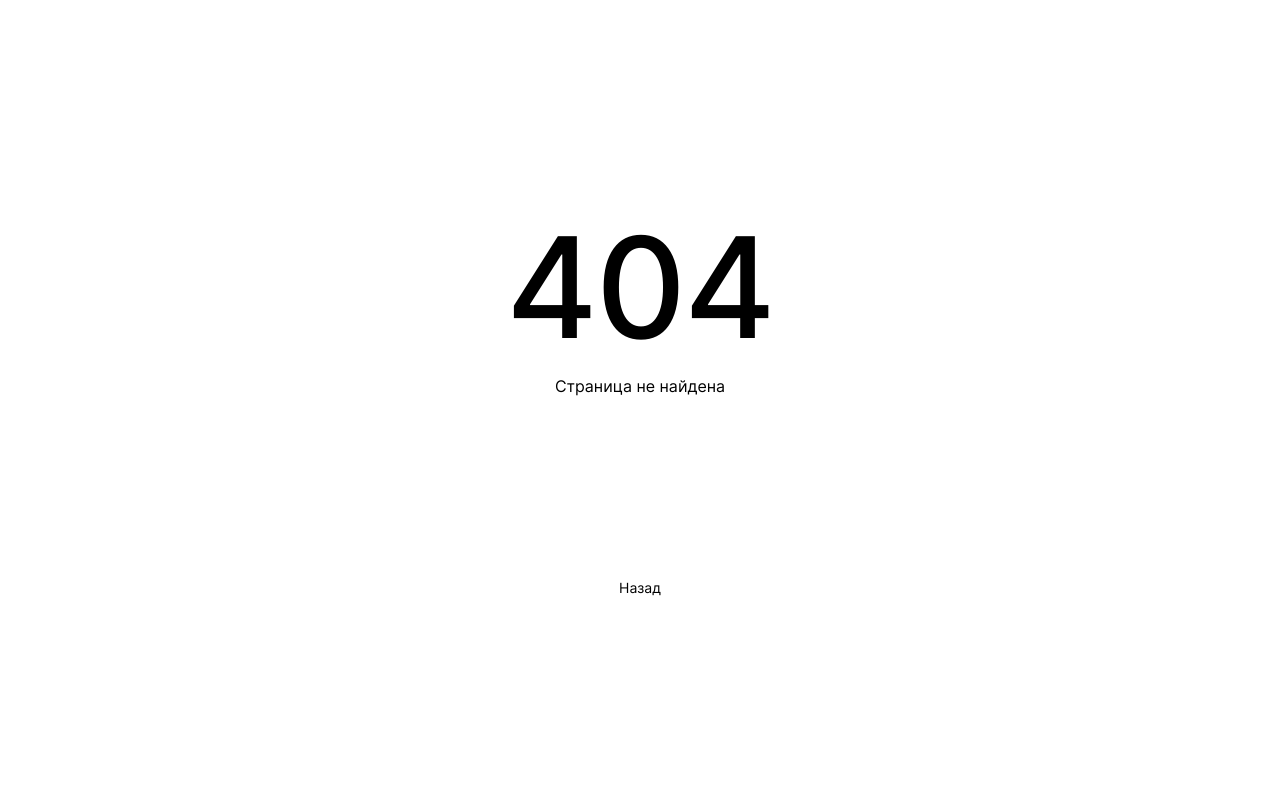
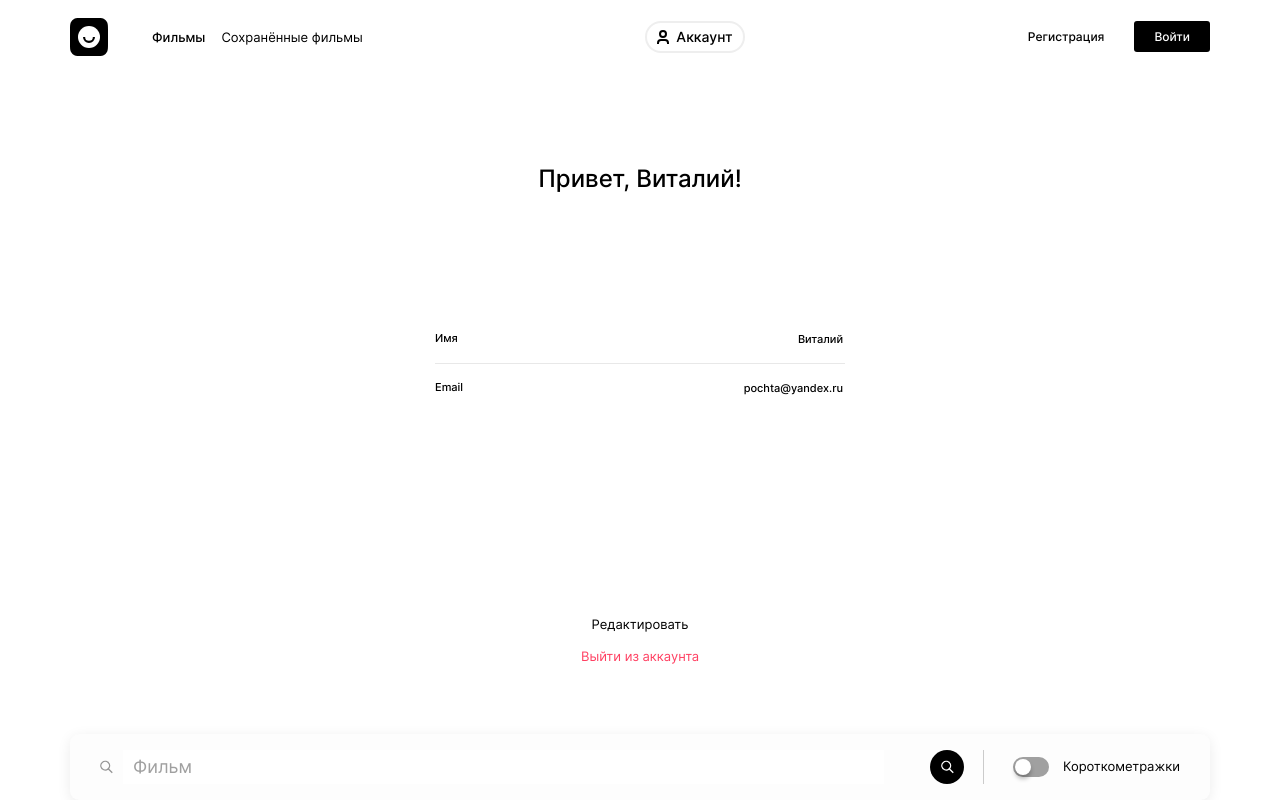
Before and after one commit to igorpodgorniy/movies-explorer-frontend, a React (Create React App) app: page / in a window 1280 px wide. Shown: the top 800 px of the page. Built offline with nearby package versions, Linux system fonts and the light colour scheme.

Commit message:
Сверстать десктопную версию страницы редактирования профиля

```diff
--- a/src/components/App/App.js
+++ b/src/components/App/App.js
@@ -5,16 +5,18 @@ import Main from '../Main/Main';
 import SearchForm from '../SearchForm/SearchForm';
 import MoviesCardList from '../MoviesCardList/MoviesCardList';
 import NotFound from '../NotFound/NotFound';
+import Profile from '../Profile/Profile';
 
 function App() {
   return (
     <>
-      <NotFound></NotFound>
       <Header></Header>
+      <Profile></Profile>
       <SearchForm></SearchForm>
       <MoviesCardList></MoviesCardList>
       <Main></Main>
       <Footer></Footer>
+      <NotFound></NotFound>
     </>
   );
 }
--- a/src/components/Profile/Profile.css
+++ b/src/components/Profile/Profile.css
@@ -0,0 +1,82 @@
+.profile {
+  max-width: 410px;
+  margin: 0 auto;
+  padding-top: 74px;
+}
+
+.profile__form {
+  margin-bottom: 16px;
+}
+
+.profile__title {
+  font-family: 'Inter', 'Arial', sans-serif;
+  font-weight: 500;
+  font-size: 24px;
+  line-height: 1.21;
+  color: #000000;
+  text-align: center;
+  padding-bottom: 123px;
+}
+
+.profile__label {
+  width: 100%;
+  display: flex;
+  font-family: 'Inter', 'Arial', sans-serif;
+  font-weight: 500;
+  font-size: 11px;
+  line-height: 1.18;
+  color: #000000;
+  padding-top: 17px;
+  margin-bottom: 220px;
+}
+
+.profile__label:first-of-type {
+  padding-top: 0px;
+  padding-bottom: 16px;
+  margin-bottom: 0;
+  border-bottom: 1px solid #E8E8E8;
+}
+
+.profile__input {
+  border: 0;
+  width: 80%;
+  margin-left: auto;
+  text-align: right;
+  font-family: 'Inter', 'Arial', sans-serif;
+  font-weight: 500;
+  font-size: 11px;
+  line-height: 1.18;
+  color: #000000;
+}
+
+.profile__input:focus-visible {
+  outline: 0;
+}
+
+.profile__button {
+  cursor: pointer;
+  border: 0;
+  background-color: #FFFFFF;
+  font-family: 'Inter', 'Arial', sans-serif;
+  font-weight: 400;
+  font-size: 13px;
+  line-height: 1.23;
+  margin: 0 auto;
+  padding: 0;
+  display: block;
+  transition: text-shadow .2s;
+}
+
+.profile__button:hover {
+  text-shadow: 0 4px 2px rgba(0, 0, 0, 0.2);
+  transition: text-shadow .2s;
+}
+
+.profile__button:active {
+  text-shadow: 0 1px 1px rgba(0, 0, 0, 0.2);
+  transition: text-shadow .2s;
+}
+
+.profile__button_color_red {
+  color: #FF4062;
+}
--- a/src/components/Profile/Profile.js
+++ b/src/components/Profile/Profile.js
@@ -0,0 +1,35 @@
+import './Profile.css';
+
+function Profile() {
+  return (
+    <section className="profile">
+      <form name="profile" id="profileForm" className="profile__form">
+        <h1 className="profile__title">Привет, Виталий!</h1>
+        <label className="profile__label">
+          Имя
+          <input
+            className="profile__input"
+            name="name"
+            type="text"
+            value="Виталий"
+            placeholder="Введите имя"
+          />
+        </label>
+        <label className="profile__label">
+          Email
+          <input
+            className="profile__input"
+            name="email"
+            type="email"
+            value="pochta@yandex.ru"
+            placeholder="Введите email"
+          />
+        </label>
+        <button className="profile__button" type="button">Редактировать</button>
+      </form>
+      <button className="profile__button profile__button_color_red" type="button">Выйти из аккаунта</button>
+    </section>
+  );
+}
+
+export default Profile;
```
